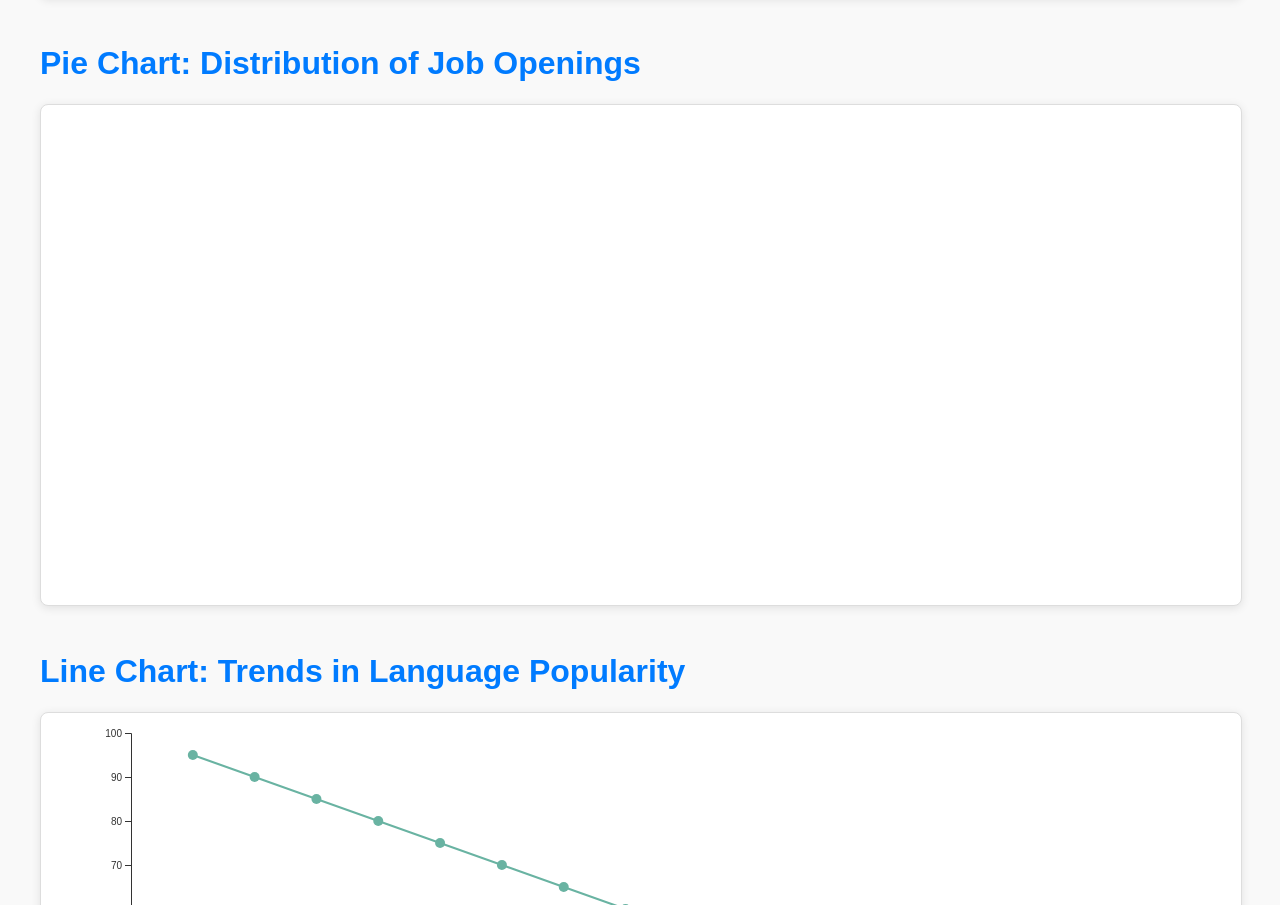
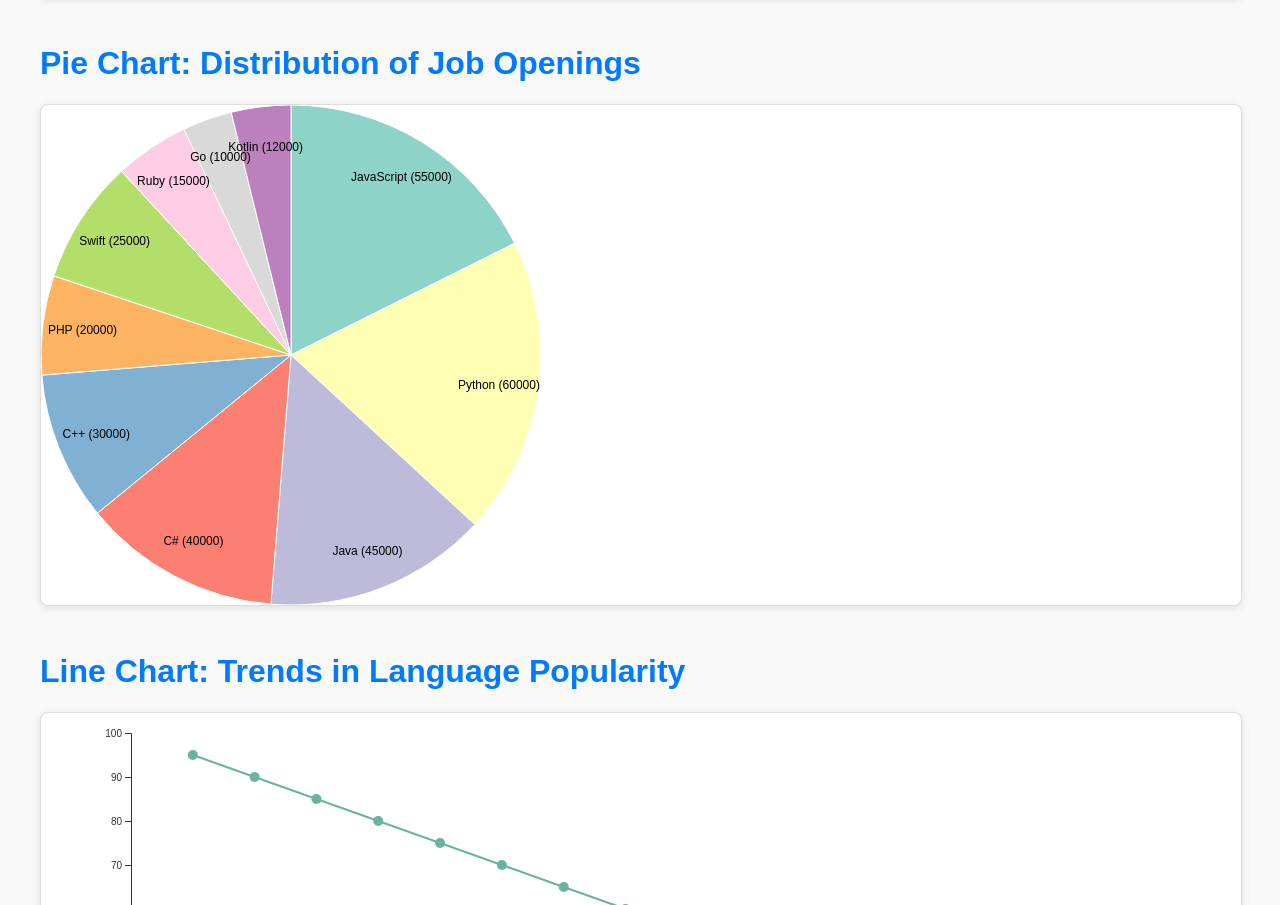
Before and after one commit to jorgehdez13/programmingLanguages, a plain HTML site: page index.html in a window 1280 px wide. Shown: the part 807-1712 px from the top of the page. Drawn offline with nearby package versions, Linux system fonts and the light colour scheme.

Commit message:
pie chart

```diff
--- a/css/styles.css
+++ b/css/styles.css
@@ -193,3 +193,17 @@ footer {
     border-radius: 8px;
     pointer-events: none;
 }
+
+
+
+/* Styles for the pie chart init */
+.pie-chart path {
+    stroke: #fff;
+    stroke-width: 1px;
+}
+
+.pie-chart text {
+    font-size: 12px;
+    fill: #000;
+}
+/* Styles for the pie chart end */
--- a/js/pieChart.js
+++ b/js/pieChart.js
@@ -0,0 +1,67 @@
+
+
+document.addEventListener('DOMContentLoaded', function() {
+    // Load the data from the CSV file
+    d3.csv('data/data.csv').then(function(data) {
+        // Convert job_openings to number
+        data.forEach(d => {
+            d.job_openings = +d.job_openings;
+        });
+
+        // Set the dimensions and margins of the graph
+        const width = 500;
+        const height = 500;
+        const radius = Math.min(width, height) / 2;
+
+        // Append the SVG object to the body of the page
+        const svg = d3.select("#pieChartContainer")
+                      .append("svg")
+                      .attr("width", width)
+                      .attr("height", height)
+                      .append("g")
+                      .attr("transform", `translate(${width / 2},${height / 2})`);
+
+        // Create a color scale
+        const color = d3.scaleOrdinal()
+                        .domain(data.map(d => d.language))
+                        .range(d3.schemeSet3);
+
+        // Create a pie chart
+        const pie = d3.pie()
+                      .value(d => d.job_openings)
+                      .sort(null);
+
+        // Create an arc generator
+        const arc = d3.arc()
+                      .innerRadius(0)
+                      .outerRadius(radius);
+
+        // Create a label arc generator
+        const labelArc = d3.arc()
+                           .innerRadius(radius - 40)
+                           .outerRadius(radius - 40);
+
+        // Append the pie chart to the SVG
+        svg.selectAll("path")
+           .data(pie(data))
+           .enter()
+           .append("path")
+           .attr("d", arc)
+           .attr("fill", d => color(d.data.language))
+           .attr("stroke", "#fff")
+           .attr("stroke-width", "1px");
+
+        // Add labels
+        svg.selectAll("text")
+           .data(pie(data))
+           .enter()
+           .append("text")
+           .attr("transform", d => `translate(${labelArc.centroid(d)})`)
+           .attr("dy", "0.35em")
+           .attr("text-anchor", "middle")
+           .text(d => `${d.data.language} (${d.data.job_openings})`)
+           .style("font-size", "12px")
+           .style("fill", "#000");
+
+    }).catch(error => console.error('Error loading the data:', error));
+});
```
